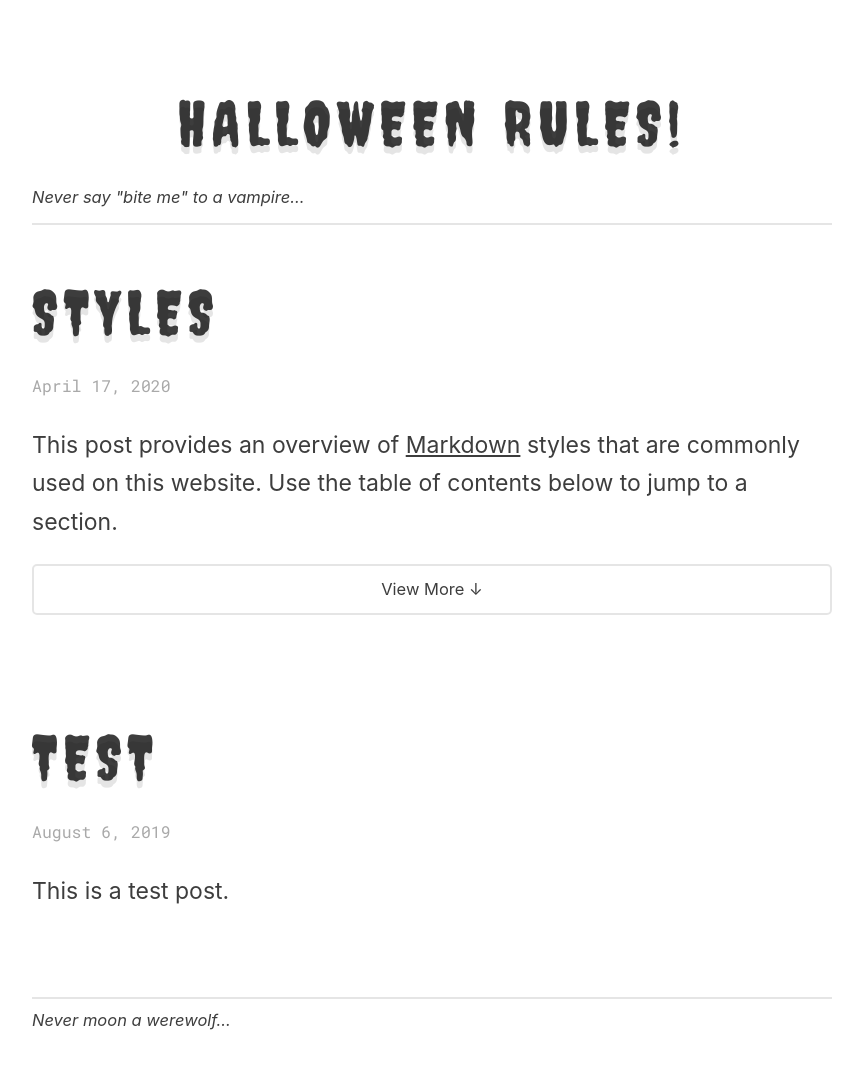
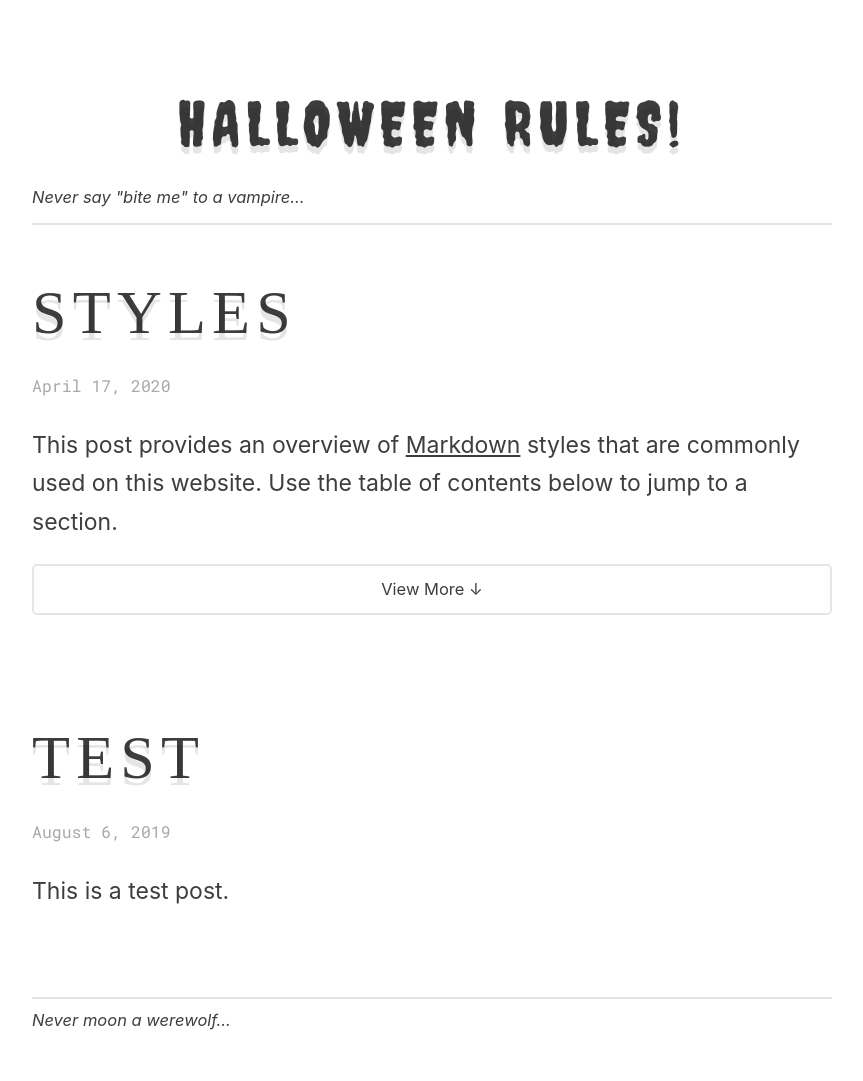
Before and after one commit to lmw13/lmw13, a Jekyll site: the page built from index.html, in a window 1280 px wide. Shown: the whole page, without its empty margins (208-1071 px from the left). Built offline with Jekyll 4.4.1, drawn with Linux system fonts in a browser that asks for light colours; some web fonts are replaced; the list of posts is cut into pages by our own code.

Commit message:
Update style.css

```diff
--- a/css/style.css
+++ b/css/style.css
@@ -94,7 +94,6 @@
 h2,
 h3,
 .header {
-	font-family: 'Creepster', serif;
 	font-weight: 400;
 	text-shadow: 0 .11em 0 rgba(0, 0, 0, 0.1);
 	text-transform: uppercase;
@@ -102,11 +101,13 @@
 }
 
 h1 {
+	font-family: 'Jolly Lodger', serif;
 	font-size: 3.2em;
 	line-height: 1.15em;
 }
 
 .header {
+	font-family: 'Creepster', serif;
 	font-size: 2.7em;
 	line-height: 1.15em;
 	text-align: center;
@@ -122,6 +123,7 @@
 }
 
 h2 {
+	font-family: 'Jolly Lodger', serif;
 	font-size: 2.7em;
 	line-height: 1.15em;
 }
```
